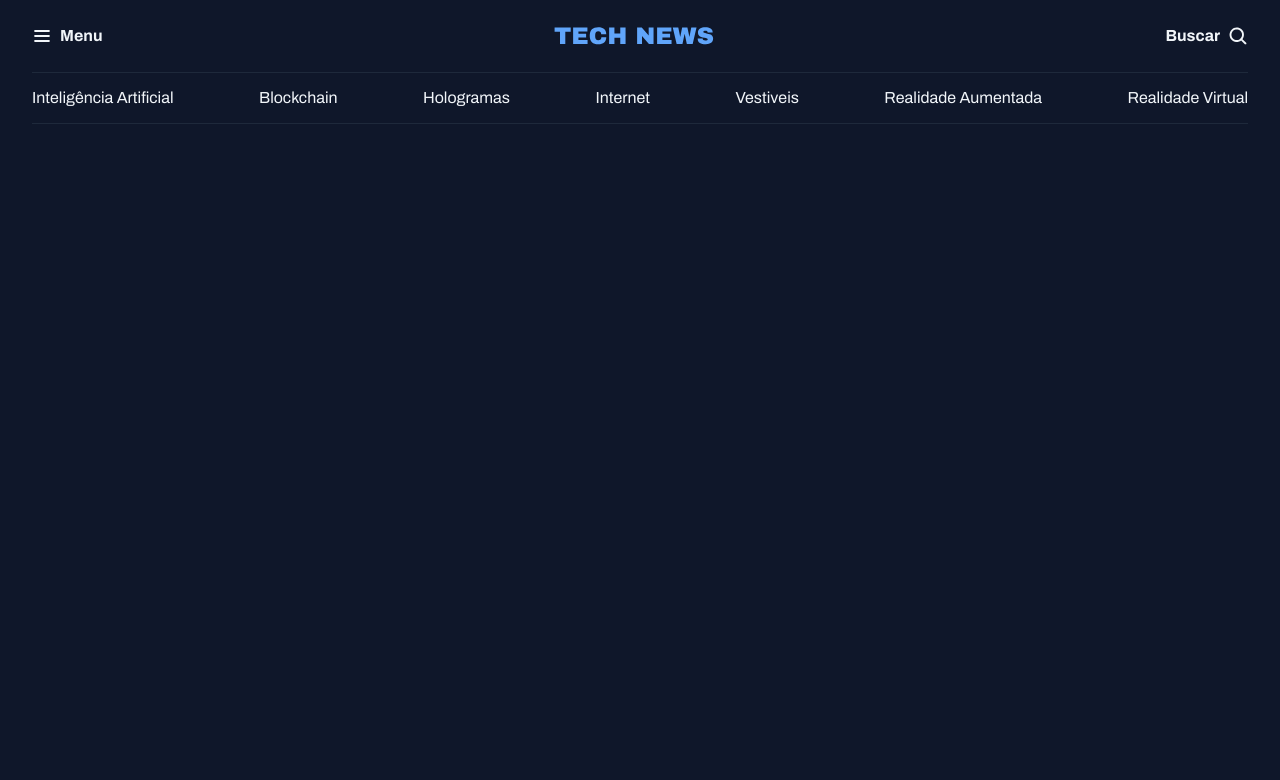
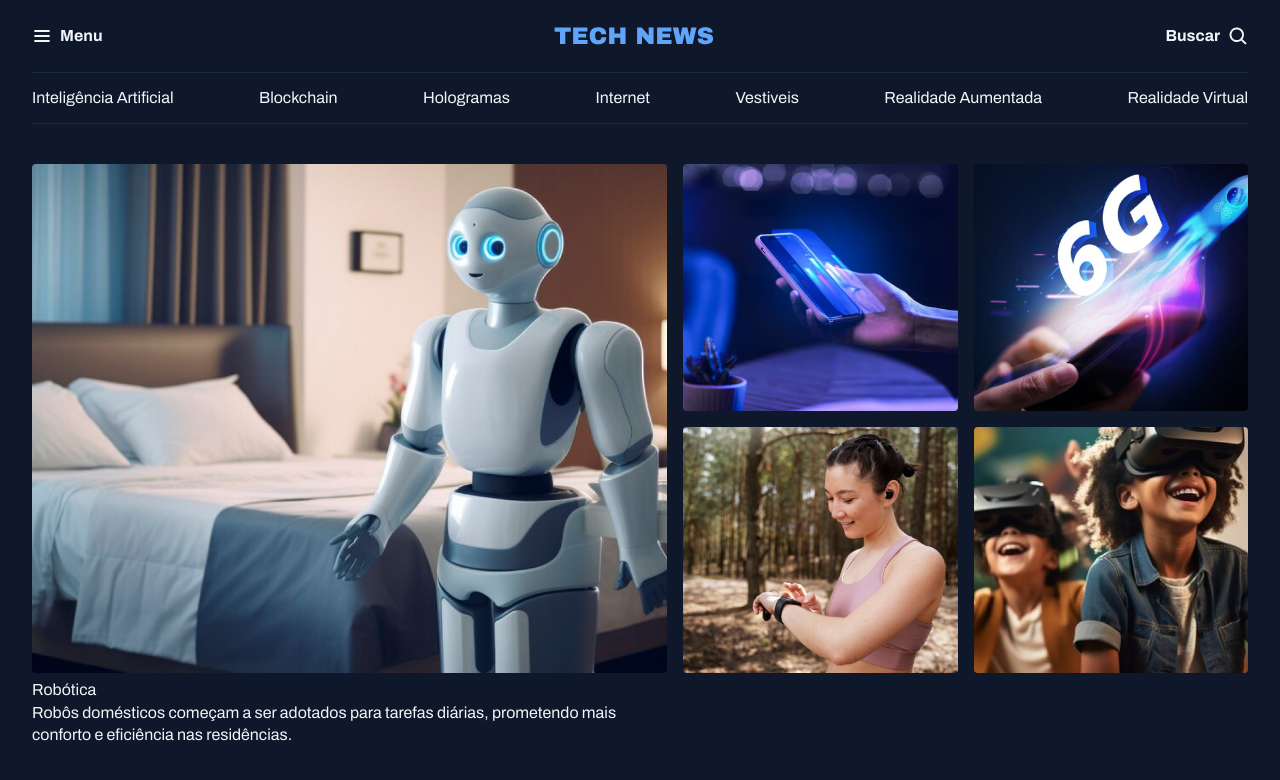
Before and after one commit to dencunha/Projeto-Portal-de-Noticias, a plain HTML site: page index.html in a window 1280 px wide. Drawn offline with Linux system fonts and the light colour scheme.

Commit message:
estruturando o main 1

```diff
--- a/index.html
+++ b/index.html
@@ -38,5 +38,33 @@
       <a href="#">Realidade  Virtual</a>
     </nav>
   </header>
+
+  <main class="container">
+    <section id="featured" class="grid grid-flow-col gap-16">
+      <div>
+       <img src="assets/img/Image 01.png" alt="">
+       <span>Robótica</span>
+       <h1>Robôs domésticos começam a ser adotados para tarefas diárias, prometendo mais conforto e eficiência nas residências.</h1>
+      </div>
+
+      <div class="grid grid-cols-2 gap-16">
+        <div>
+          <img src="assets/img/Image 02.png" alt="">
+        </div>
+
+        <div>
+         <img src="assets/img/Image 03.png" alt="">
+        </div>
+
+        <div>
+          <img src="assets/img/Image 04.png" alt="">
+        </div>
+
+        <div>
+          <img src="assets/img/Image 05.png" alt="">
+        </div>
+      </div>
+    </section>
+  </main>
 </body>
 </html>
--- a/styles/global.css
+++ b/styles/global.css
@@ -40,17 +40,16 @@ h1, h2, h3 {
   font: inherit;
 }
 
+img {
+  max-width: 100%;
+}
+
 .container {
   max-width: 1280px;
   padding-inline: 32px;
   margin-inline: auto;
 }
 
-/* utility-first */
-.grid {
-  display: grid;
+main {
+  margin-top: 40px;
 }
-
-.grid-flow-col {
-  grid-auto-flow: column;
-}
--- a/styles/index.css
+++ b/styles/index.css
@@ -1,2 +1,4 @@
 @import url(global.css);
 @import url(header.css);
+@import url(utility.css);
+@import url(sections.css);
--- /dev/null
+++ b/styles/sections.css
@@ -0,0 +1,7 @@
+#featured {
+  img {
+    height: 100%;
+    object-fit: cover;
+    border-radius: 4px;
+  }
+}
--- /dev/null
+++ b/styles/utility.css
@@ -0,0 +1,16 @@
+/* utility-first */
+.grid {
+  display: grid;
+}
+
+.grid-flow-col {
+  grid-auto-flow: column;
+}
+
+.grid-cols-2 {
+  grid-template-columns: 1fr 1fr;
+}
+
+.gap-16 {
+  gap: 16px;
+}
```
